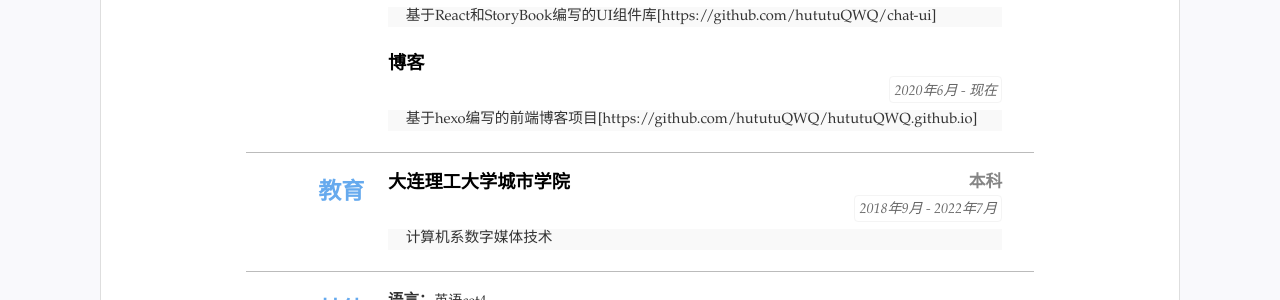
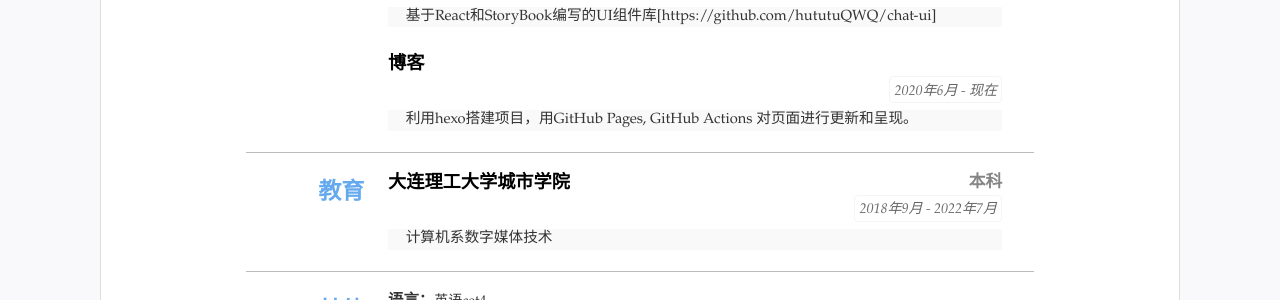
Before and after one commit to hututuQWQ/resume, a Jekyll site: the page built from index.html, in a window 1280 px wide. Shown: the part 1012-1312 px from the top of the page. Built offline with Jekyll 4.4.1, drawn with Linux system fonts in a browser that asks for light colours.

Commit message:
Update resume.yml

```diff
--- a/_data/resume.yml
+++ b/_data/resume.yml
@@ -60,6 +60,7 @@ main: #简历主要内容，
   - title: 博客
     duration: 2020年6月 - 现在
     detail: 基于hexo编写的前端博客项目[https://github.com/hututuQWQ/hututuQWQ.github.io]
+    detail: 利用hexo搭建项目，用GitHub Pages, GitHub Actions 对页面进行更新和呈现。
 
 #others 其他简略内容(列表)
 - type: education #类别为ID
```
